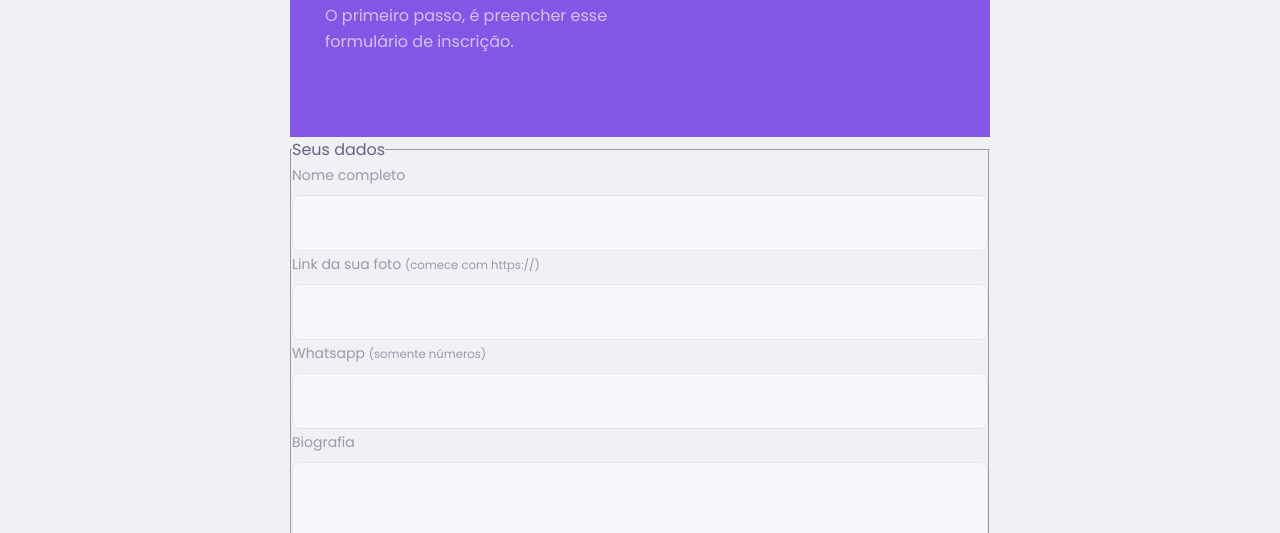
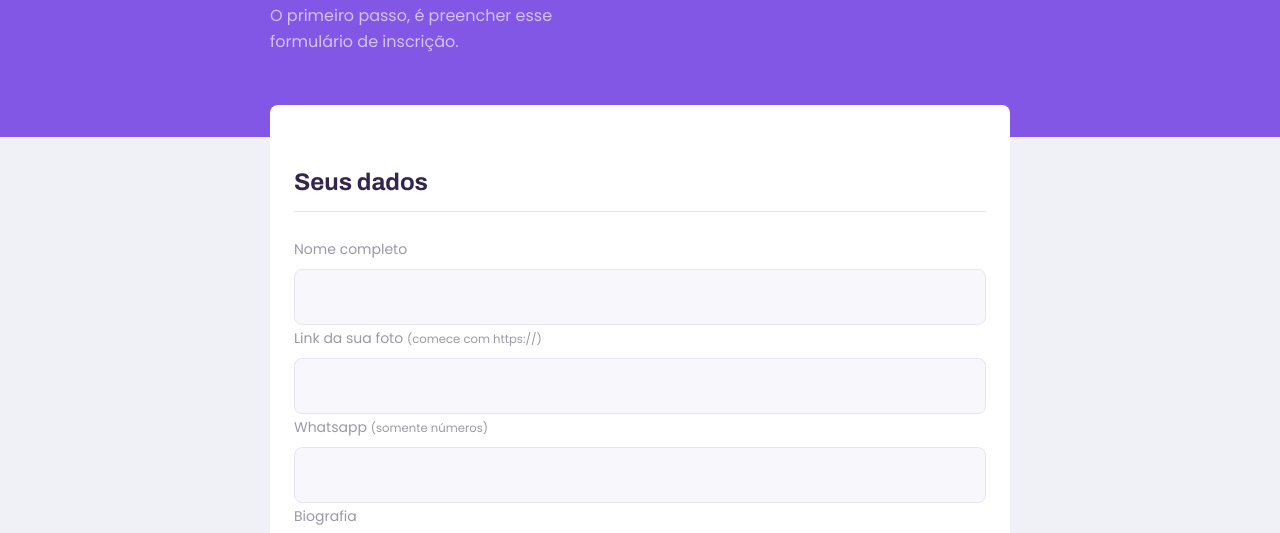
Before and after one commit to Albervan/nlw2020, a plain HTML site: page give-classes.html in a window 1280 px wide. Shown: the part 203-736 px from the top of the page. Drawn offline with Linux system fonts and the light colour scheme.

Commit message:
DefiniÃ§Ã£o dos primeiros estilos especÃ­ficos da pÃ¡gina

```diff
--- a/styles/partials/page-give-classes.css
+++ b/styles/partials/page-give-classes.css
@@ -2,3 +2,39 @@
     width: 100vw;
     height: 100vh;
 }
+
+#page-give-classes main {
+    background: var(--color-box-base);
+    width: 100%;
+    max-width: 74rem;
+    border-radius: 0.8rem;
+    margin: -3.2rem auto 3.2rem;
+    padding-top: 6.4rem;
+}
+
+#page-give-classes fieldset {
+    border: none;
+
+    padding: 0 2.4rem;
+}
+
+#page-give-classes fieldset legend {
+    font: 700 2.4rem Archivo;
+    color: var(--color-text-title);
+    margin-bottom: 2.4rem;
+
+    display: flex;
+    align-items: center;
+    justify-content: space-between;
+
+    width: 100%;
+
+    padding-bottom: 1.6rem;
+    border-bottom: 1px solid var(--color-line-in-white);
+}
+
+@media (min-width: 700px) {
+    #page-give-classes #container {
+        max-width: 100vw;
+    }
+}
```
